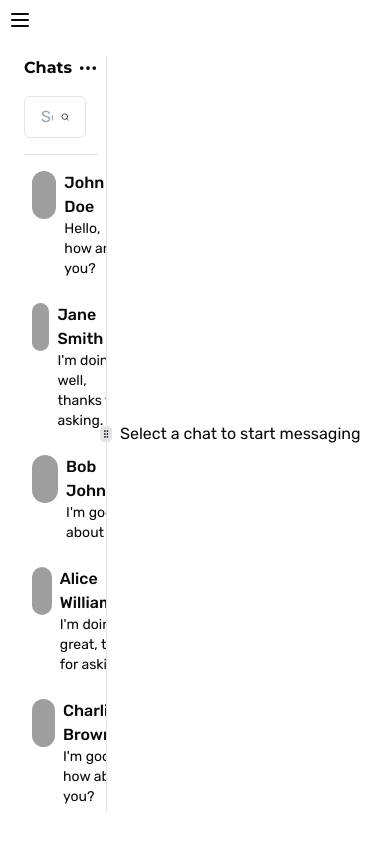
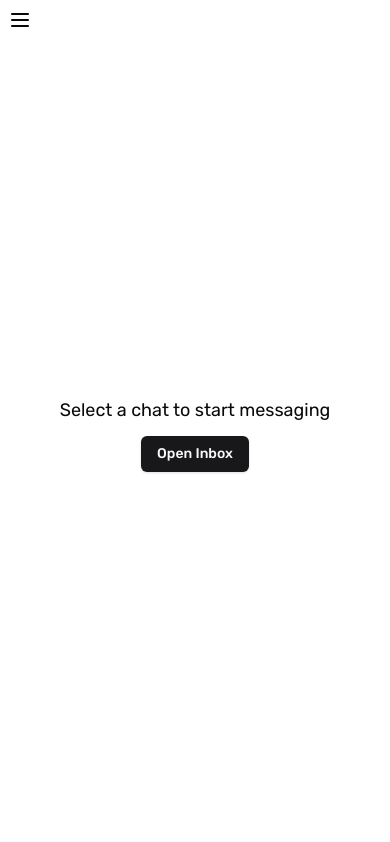
Before and after one commit to Albert735/EduWell-Guide, a Next.js app: page /dashboard/counselor/messages in a window 390 px wide. Built offline with nearby package versions, Linux system fonts and the light colour scheme; grey boxes are pictures that could not be loaded.

Commit message:
refactor: clean up imports and enhance message display in Messages component

```diff
--- a/src/app/dashboard/counselor/messages/page.tsx
+++ b/src/app/dashboard/counselor/messages/page.tsx
@@ -1,21 +1,22 @@
 "use client";
 
 import React from "react";
-import {
-  ResizableHandle,
-  ResizablePanel,
-  ResizablePanelGroup,
-} from "@/components/ui/resizable";
-import { BsThreeDots } from "react-icons/bs";
-import { IoFilterOutline } from "react-icons/io5";
+// import {
+//   ResizableHandle,
+//   ResizablePanel,
+//   ResizablePanelGroup,
+// } from "@/components/ui/resizable";
+import { BsThreeDots, BsCameraVideo } from "react-icons/bs";
+import { IoFilterOutline, IoCallOutline } from "react-icons/io5";
 import { FiSearch } from "react-icons/fi";
+import { LuSend } from "react-icons/lu";
 import Image from "next/image";
-import { IoCallOutline } from "react-icons/io5";
-import { BsCameraVideo } from "react-icons/bs";
-import { LuSend } from "react-icons/lu";
 import { Button } from "@/components/ui/button";
+import { ScrollArea } from "@/components/ui/scroll-area";
+import { Badge } from "@/components/ui/badge";
+import { IoMdArrowRoundBack } from "react-icons/io";
+import { useRouter } from "next/navigation";
 
-// Defining the structure of a chat message.
 type DemoMessage = {
   id: number;
   name: string;
@@ -25,105 +26,66 @@ type DemoMessage = {
   messages?: { id: number; message: string }[];
 };
 
-// Sample data for demo messages.
 const demoMessages: DemoMessage[] = [
   {
     id: 1,
-    name: "John Doe",
-    message: "Hello, how are you?",
-    time: "2:30 PM",
-    image: "/assets/young-student-working-assignment.jpg",
+    name: "Sandra Boateng",
+    message: "Hello, I’m struggling with my academic workload. Can I get help?",
+    time: "12:20 pm",
+    image: "/assets/african-american-woman-beige-suit-portrait.jpg",
   },
   {
     id: 2,
-    name: "Jane Smith",
-    message: "I'm doing well, thanks for asking.",
-    time: "2:35 PM",
-    image: "/assets/young-student-working-assignment.jpg",
+    name: "Kwame Asante",
+    message: "Hey, I’d like to book a session with you regarding exam prep.",
+    time: "9:45 am",
+    image: "/assets/african-american-woman-beige-suit-portrait.jpg",
   },
   {
     id: 3,
-    name: "Bob Johnson",
-    message: "I'm good, how about you?",
-    time: "2:40 PM",
-    image: "/assets/young-student-working-assignment.jpg",
-  },
-  {
-    id: 4,
-    name: "Alice Williams",
-    message: "I'm doing great, thanks for asking.",
-    time: "2:45 PM",
-    image: "/assets/young-student-working-assignment.jpg",
-  },
-  {
-    id: 5,
-    name: "Charlie Brown",
-    message: "I'm good, how about you?",
-    time: "2:50 PM",
-    image: "/assets/young-student-working-assignment.jpg",
-  },
-  {
-    id: 6,
-    name: "Emily Davis",
-    message: "I'm doing well, thanks for asking.",
-    time: "2:55 PM",
-    image: "/assets/young-student-working-assignment.jpg",
-  },
-  {
-    id: 7,
-    name: "Michael Wilson",
-    message: "I'm good, how about you?",
-    time: "3:00 PM",
-    image: "/assets/young-student-working-assignment.jpg",
+    name: "Akua Mensah",
+    message: "Hi, do you provide help with mental wellness too?",
+    time: "8:10 am",
+    image: "/assets/african-american-woman-beige-suit-portrait.jpg",
   },
 ];
 
 export default function Messages() {
-  // State to track the selected chat.
   const [selectedMessage, setSelectedMessage] =
     React.useState<DemoMessage | null>(null);
-  // State for the user's input in the message field.
   const [inputMessage, setInputMessage] = React.useState("");
+  const [inboxVisible, setInboxVisible] = React.useState(false); // for mobile toggle
 
-  // Function to handle sending a message.
   const sendMessage = () => {
-    if (inputMessage.trim() === "" || !selectedMessage) return; // Prevent sending empty messages.
-
-    setSelectedMessage((prev: DemoMessage | null) => {
-      if (!prev) return null; // If no chat is selected, do nothing.
-
+    if (inputMessage.trim() === "" || !selectedMessage) return;
+    setSelectedMessage((prev) => {
+      if (!prev) return null;
       return {
         ...prev,
         messages: [
-          ...(prev.messages || []), // Keep existing messages.
-          {
-            id: Date.now(), // Unique ID for new message.
-            message: inputMessage, // Store user input.
-          },
+          ...(prev.messages || []),
+          { id: Date.now(), message: inputMessage },
         ],
       };
     });
-    setInputMessage(""); // Clear input after sending.
+    setInputMessage("");
   };
 
   return (
-    <div className="h-[calc(100vh-5.5rem)]">
-      <ResizablePanelGroup
-        direction="horizontal"
-        className="max-w-[100vw] overflow-hidden"
-      >
-        <ResizablePanel
-          defaultSize={25}
-          minSize={20}
-          maxSize={25}
-          className="flex flex-col px-2 gap-2 bg-white/5  flex-shrink-0 w-[25%] max-w-[25%]"
+    <div className="h-[calc(100vh-5.5rem)] flex flex-col md:flex-row overflow-hidden">
+      {/* Inbox Panel */}
+      <div
+        className={`${
+          inboxVisible ? "flex" : "hidden"
+        } md:flex flex-col px-2 gap-2 bg-white/5 w-full md:w-[25%] xl:max-w-[25%] overflow-y-auto xl:border-r h-full `}
       >
         <span className="flex justify-between items-center">
-            <h1>Chats</h1>
+          <h1>Inbox</h1>
           <BsThreeDots className="cursor-pointer" size={20} />
         </span>
+
         <span className="flex justify-between items-center py-2 gap-4">
-            <span className="flex justify-between items-center w-[20rem] gap-2 bg-white/10 border  px-4 py-2 rounded-md">
+          <span className="flex items-center w-full gap-2 bg-white/10 border px-4 py-2 rounded-md">
             <input
               type="text"
               placeholder="Search"
@@ -131,23 +93,38 @@ export default function Messages() {
             />
             <FiSearch size={20} />
           </span>
-
           <IoFilterOutline className="cursor-pointer" size={20} />
         </span>
+
         <hr className="w-full" />
 
-          {demoMessages.map((chat: DemoMessage) => (
+        <ScrollArea>
+          {demoMessages.map((chat) => (
             <div
               key={chat.id}
-              className={`flex justify-between items-center gap-2 py-2 px-2 cursor-pointer rounded-md ${
+              className={`flex flex-col justify-between items-start gap-5 py-2 px-2 cursor-pointer hover:bg-gray-200 hover:dark:bg-white/10 rounded-md mb-5 ${
                 selectedMessage?.id === chat.id
                   ? "bg-white/20"
                   : "hover:bg-white/10"
               }`}
-              onClick={() => setSelectedMessage(chat)}
+              onClick={() => {
+                setSelectedMessage(chat);
+                setInboxVisible(false); // close inbox on mobile
+              }}
             >
-              <span className="flex gap-2">
-                <div className="relative w-[3rem] h-[3rem]">
+              <span className="flex justify-start w-full gap-2">
+                <span className="flex justify-between items-start w-full">
+                  <p className="font-medium">{chat.name}</p>
+                  <p className="text-xs">{chat.time}</p>
+                </span>
+              </span>
+              <p className="text-[12px] text-gray-700 dark:text-white">
+                {chat.message.slice(0, 60)}...
+              </p>
+
+              <div className="flex justify-between items-center w-full">
+                <span className="flex gap-2 items-center">
+                  <div className="relative w-6 h-6">
                     <Image
                       src={chat.image}
                       alt=""
@@ -156,29 +133,30 @@ export default function Messages() {
                       className="rounded-full"
                     />
                   </div>
-                <span className="flex flex-col justify-start items-start">
-                  <p className="font-medium">{chat.name}</p>
-                  <p className="text-sm -400">{chat.message}</p>
+                  <Badge variant="outline" className="text-xs">
+                    student
+                  </Badge>
                 </span>
-              </span>
-              <span className="flex flex-col items-end gap-2">
-                <p className="text-xs -400">{chat.time}</p>
-                <span className="w-[1.2rem] text-xs text-center h-[1rem] bg-blue-300 rounded-full">
-                  3
-                </span>
-              </span>
+                <Badge variant="secondary" className="text-xs rounded-full">
+                  new
+                </Badge>
+              </div>
             </div>
           ))}
-        </ResizablePanel>
+        </ScrollArea>
+      </div>
 
-        <ResizableHandle withHandle />
-
-        <ResizablePanel>
+      {/* Chat Panel */}
+      <div className="flex flex-col flex-grow w-full md:w-[75%] ">
         {selectedMessage ? (
-            <div className="flex justify-between h-full flex-col gap-2">
-              <div className="flex justify-between items-center bg-white/5 border-b">
-                <span className="flex gap-2 py-4 px-4">
-                  <div className="relative w-[3rem] h-[3rem]">
+          <>
+            {/* Header */}
+            <div className="flex justify-between items-center bg-white/5 border-b lg:px-4 py-2">
+              <span className="flex items-center gap-4  p-2">
+                <span   onClick={() => setSelectedMessage(null)} className="cursor-pointer">
+                  <IoMdArrowRoundBack size={22} />
+                </span>
+                <div className="relative w-6 h-6">
                   <Image
                     src={selectedMessage.image}
                     alt=""
@@ -187,60 +165,67 @@ export default function Messages() {
                     className="rounded-full"
                   />
                 </div>
-
-                  <span className="flex flex-col justify-start items-start">
                 <p className="font-medium">{selectedMessage.name}</p>
-                    <p className="text-sm -400">online</p>
-                  </span>
               </span>
 
-                <span className="flex gap-3 pr-4">
-                  <span className="hover:bg-white/10 p-3  rounded-md">
-                    <IoCallOutline size={24} className="cursor-pointer " />
-                  </span>
-                  <span className="hover:bg-white/10 p-3  rounded-md">
-                    <BsCameraVideo size={24} className="cursor-pointer" />
-                  </span>
-
-                  <span className="hover:bg-white/10 p-3  rounded-md">
-                    <FiSearch size={24} className="cursor-pointer" />
-                  </span>
+              <span className="flex gap-3">
+                <IoCallOutline
+                  size={22}
+                  className="cursor-pointer hover:opacity-80"
+                />
+                <BsCameraVideo
+                  size={22}
+                  className="cursor-pointer hover:opacity-80"
+                />
+                <FiSearch
+                  size={22}
+                  className="cursor-pointer hover:opacity-80"
+                />
               </span>
             </div>
 
-              <div>
-                <div>
+            {/* Messages */}
+            <div className="flex-grow overflow-y-auto px-4 py-3 space-y-2">
               {selectedMessage.messages?.map((message) => (
-                    <div key={message.id} className="flex gap-2 p-4">
+                <div key={message.id} className="flex justify-end">
+                  <div className="bg-blue-500 text-white rounded-xl p-2 max-w-[80%] text-sm">
                     {message.message}
+                  </div>
                 </div>
               ))}
             </div>
-                <div className="flex gap-4 rounded-lg px-3">
+
+            {/* Input */}
+            <div className="flex gap-2 px-4 py-3 border-t">
               <input
-                    className="w-full py-2 px-3 h-12 rounded-lg outline-none"
+                className="flex-grow py-2 px-3 h-12 rounded-lg outline-none text-sm"
                 type="text"
                 placeholder="Type a message..."
                 value={inputMessage}
                 onChange={(e) => setInputMessage(e.target.value)}
               />
               <Button
-                    variant={"default"}
+                variant="default"
                 onClick={sendMessage}
-                    className="flex h-11"
+                className="h-11 min-w-[3rem] px-3"
               >
                 <LuSend />
               </Button>
             </div>
-              </div>
-            </div>
+          </>
         ) : (
-            <div className="flex items-center justify-center h-full -400">
-              Select a chat to start messaging
+          <div
+            className={`${
+              inboxVisible && "hidden"
+            } flex flex-col items-center justify-center h-full text-center gap-3`}
+          >
+            <p className="text-lg">Select a chat to start messaging</p>
+            <Button className="md:hidden" onClick={() => setInboxVisible(true)}>
+              Open Inbox
+            </Button>
           </div>
         )}
-        </ResizablePanel>
-      </ResizablePanelGroup>
+      </div>
     </div>
   );
 }
```
Lines whose indentation alone changed are shown as unchanged.
